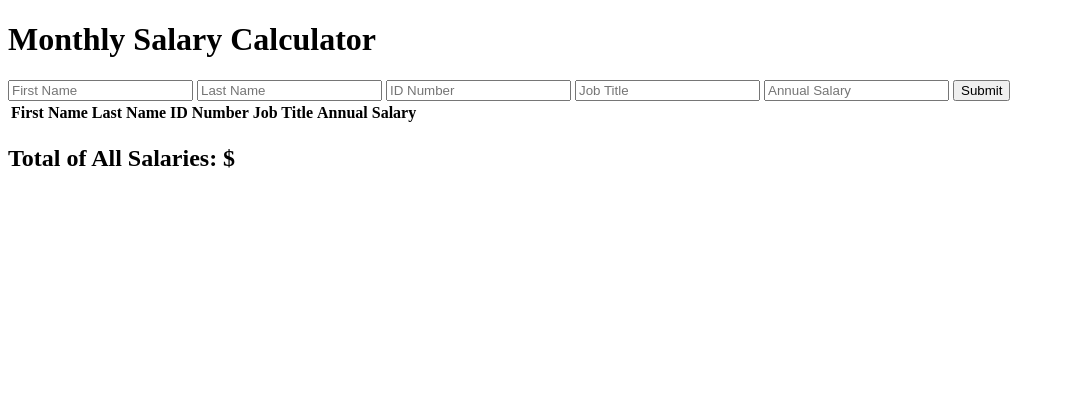
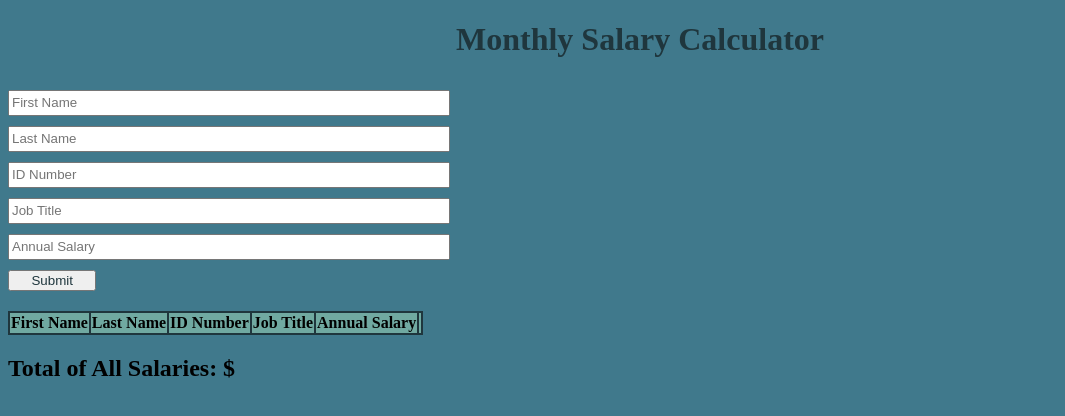
Before and after one commit to jgaffaney/weekend-jquery-salary-calculator, a plain HTML site: page index.html in a window 1280 px wide. Shown: the whole page, without its empty margins (0-1065 px from the left). Drawn offline with Linux system fonts and the light colour scheme.

Commit message:
some styling complete

```diff
--- a/index.html
+++ b/index.html
@@ -29,7 +29,7 @@
                 <th>ID Number</th>
                 <th>Job Title</th>
                 <th>Annual Salary</th>
-                <th></th> <!-- empty column for delete button-->
+                <th id="empty"></th> <!-- empty column for delete button-->
             </tr>
         </thead>
         <tbody id="tableBody">
--- a/style.css
+++ b/style.css
@@ -1,3 +1,76 @@
+body {
+    background-color: #40798C;
+}
+
+h1  {
+    text-align: center;
+    color: #1F363D;
+}
+
+.inputs {
+    display: grid;
+    width: 35%;
+
+}
+
+table {
+    margin-top: 20px;
+    background-color: #CFE0C3;
+}
+
+table, th, td {
+    border: 1px solid #1F363D;
+    /* border-bottom: 2px solid #1F363D; */
+    border-spacing: 0px;
+}
+
+th {
+    background-color: #70A9A1;
+}
+
+/* tbody tr {
+    border-left: none;
+    border-right: none;
+    border-spacing: 2px;
+} */
+
+input {
+    height: 20px;
+    margin-top: 10px;
+}
+
+table tbody tr button {
+    margin: 0 auto;
+}
+
+/* table tbody tr:nth-child(odd)) {
+    background-color: #1F363D;
+} */
+
+tr:nth-child(even) {
+    background-color: #70A9A1;
+}
+
+.inputs button {
+    width: 20%;
+
+}
+button {
+    margin-top: 10px;
+    color: #1F363D;
+}
+
+.deleteButton {
+    display: block;
+    width: 50%;
+    vertical-align: top;
+}
+
+#empty {
+    border-top: 1px solid #1F363D;
+    border-bottom: 1px solid #1F363D;
+}
+
 .overBudget {
     background-color: red;
 }
```
